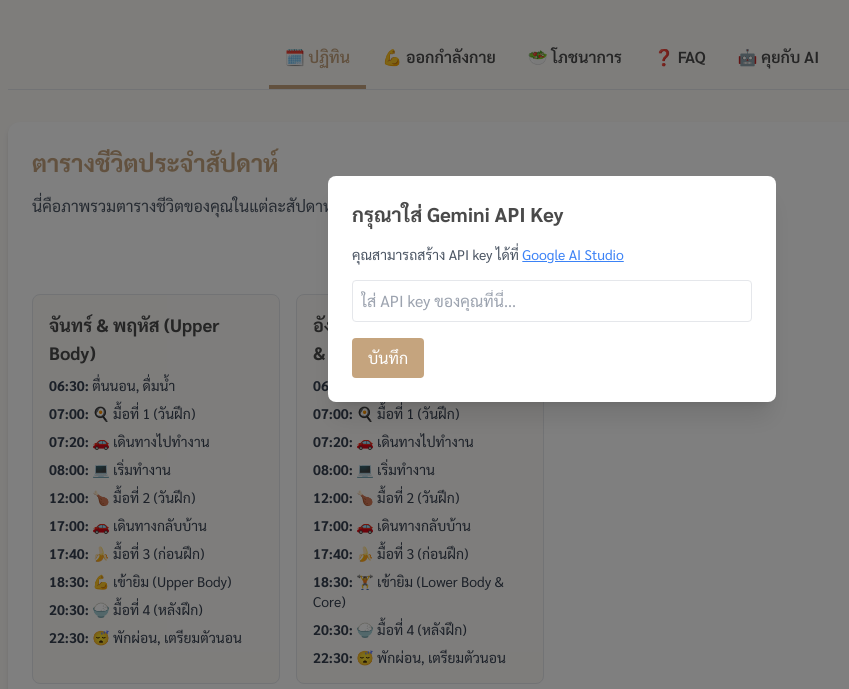
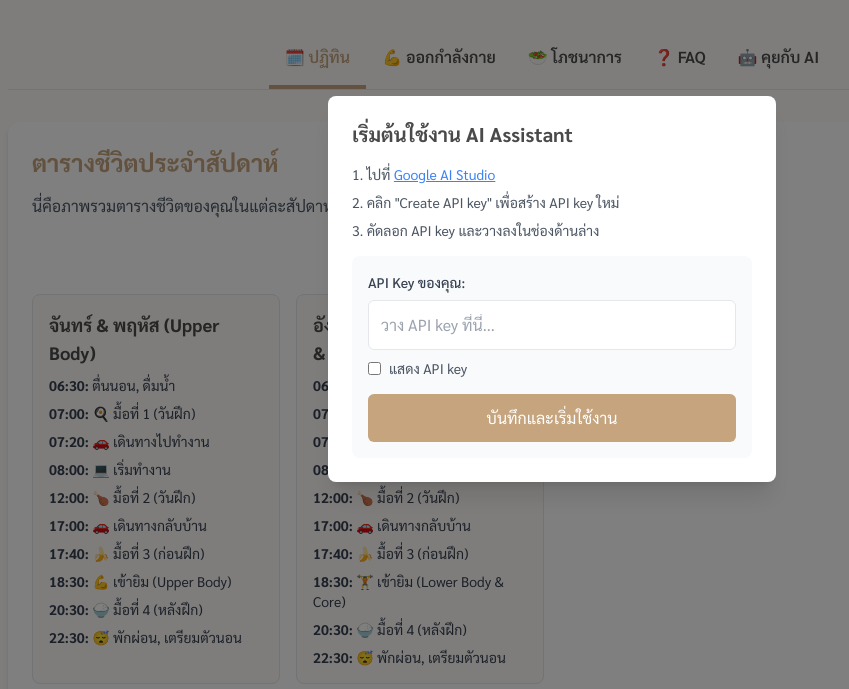
Before and after one commit to Gingerman1996/Workout, a plain HTML site: page index.html in a window 1280 px wide. Shown: the part 111-800 px from the top of the page, without its empty margins (88-937 px from the left). Drawn offline with nearby package versions, Linux system fonts and the light colour scheme.

Commit message:
Improve API key input form UI and UX

```diff
--- a/index.html
+++ b/index.html
@@ -345,12 +345,31 @@
             apiKeyForm.className = 'fixed inset-0 bg-black bg-opacity-50 flex justify-center items-center z-50';
             apiKeyForm.innerHTML = `
                 <div class="bg-white p-6 rounded-lg shadow-xl max-w-md w-full mx-4">
-                    <h3 class="text-xl font-bold mb-4">กรุณาใส่ Gemini API Key</h3>
-                    <p class="text-sm text-gray-600 mb-4">คุณสามารถสร้าง API key ได้ที่ <a href="https://makersuite.google.com/app/apikey" target="_blank" class="text-blue-500 underline">Google AI Studio</a></p>
-                    <input type="text" id="api-key-input" class="w-full p-2 border rounded mb-4" placeholder="ใส่ API key ของคุณที่นี่...">
-                    <button id="save-api-key" class="bg-[#C5A47E] text-white px-4 py-2 rounded">บันทึก</button>
+                    <h3 class="text-xl font-bold mb-4 text-[#4A4A4A]">เริ่มต้นใช้งาน AI Assistant</h3>
+                    <div class="space-y-4">
+                        <div>
+                            <p class="text-sm text-gray-600 mb-2">1. ไปที่ <a href="https://makersuite.google.com/app/apikey" target="_blank" class="text-blue-500 underline">Google AI Studio</a></p>
+                            <p class="text-sm text-gray-600 mb-2">2. คลิก "Create API key" เพื่อสร้าง API key ใหม่</p>
+                            <p class="text-sm text-gray-600 mb-4">3. คัดลอก API key และวางลงในช่องด้านล่าง</p>
+                        </div>
+                        <div class="bg-gray-50 p-4 rounded-lg">
+                            <label for="api-key-input" class="block text-sm font-medium text-gray-700 mb-2">API Key ของคุณ:</label>
+                            <input type="password" id="api-key-input" class="w-full p-3 border rounded-md mb-2" placeholder="วาง API key ที่นี่...">
+                            <div class="flex items-center mb-4">
+                                <input type="checkbox" id="show-key" class="mr-2">
+                                <label for="show-key" class="text-sm text-gray-600">แสดง API key</label>
+                            </div>
+                            <button id="save-api-key" class="w-full bg-[#C5A47E] text-white py-3 px-4 rounded-md hover:bg-opacity-90 transition-colors">บันทึกและเริ่มใช้งาน</button>
+                        </div>
+                    </div>
                 </div>
             `;
+
+            // เพิ่ม event listener สำหรับการแสดง/ซ่อน API key
+            apiKeyForm.querySelector('#show-key').addEventListener('change', (e) => {
+                const input = document.getElementById('api-key-input');
+                input.type = e.target.checked ? 'text' : 'password';
+            });
             document.body.appendChild(apiKeyForm);
 
             document.getElementById('save-api-key').addEventListener('click', () => {
```
